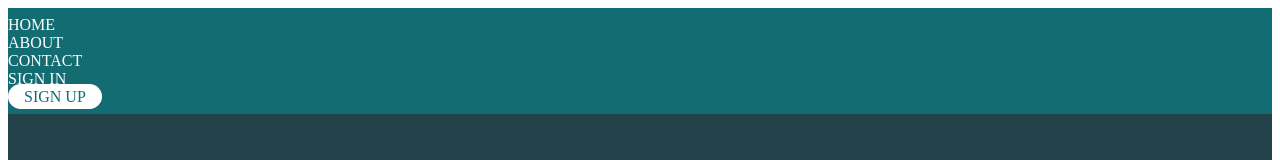
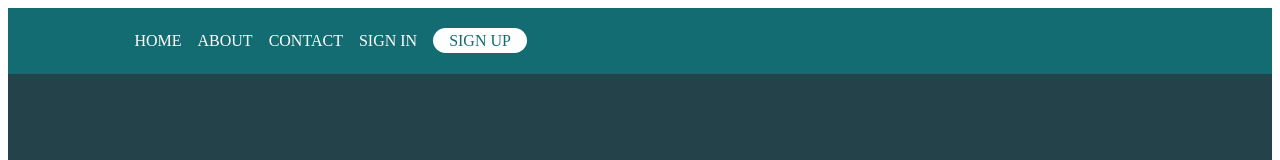
Before and after one commit to TaufiqHdyt/crl-21, a SvelteKit app: page /day-11 in a window 1280 px wide. Shown: the top 160 px of the page. Built offline with nearby package versions, Linux system fonts and the light colour scheme.

Commit message:
nav challenge done

```diff
--- a/src/routes/day-11/+page.svelte
+++ b/src/routes/day-11/+page.svelte
@@ -5,7 +5,7 @@
 </script>
 
 <header>
-	<nav class="nav">
+	<nav class="nav container">
 		<ul class="nav__list">
 			<li class="nav__item"><a href="#" class="nav__link">Home</a></li>
 			<li class="nav__item"><a href="#" class="nav__link">About</a></li>
--- a/src/routes/day-11/style.css
+++ b/src/routes/day-11/style.css
@@ -75,7 +75,10 @@ header {
 }
 
 .nav__list {
-	margin: 0;
+  display: flex;
+  gap: 1em;
+
+	margin: 1em 0;
 	padding: 0;
 	list-style: none;
 }
```
